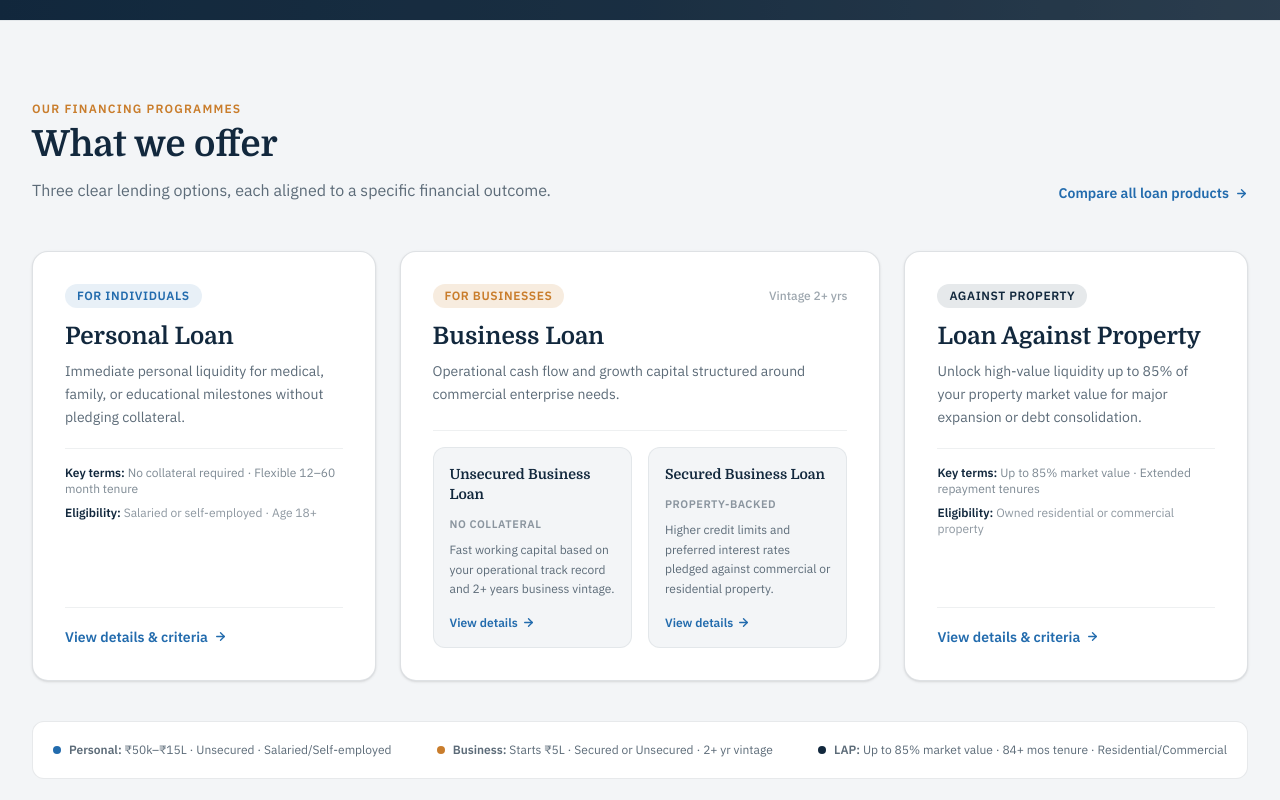
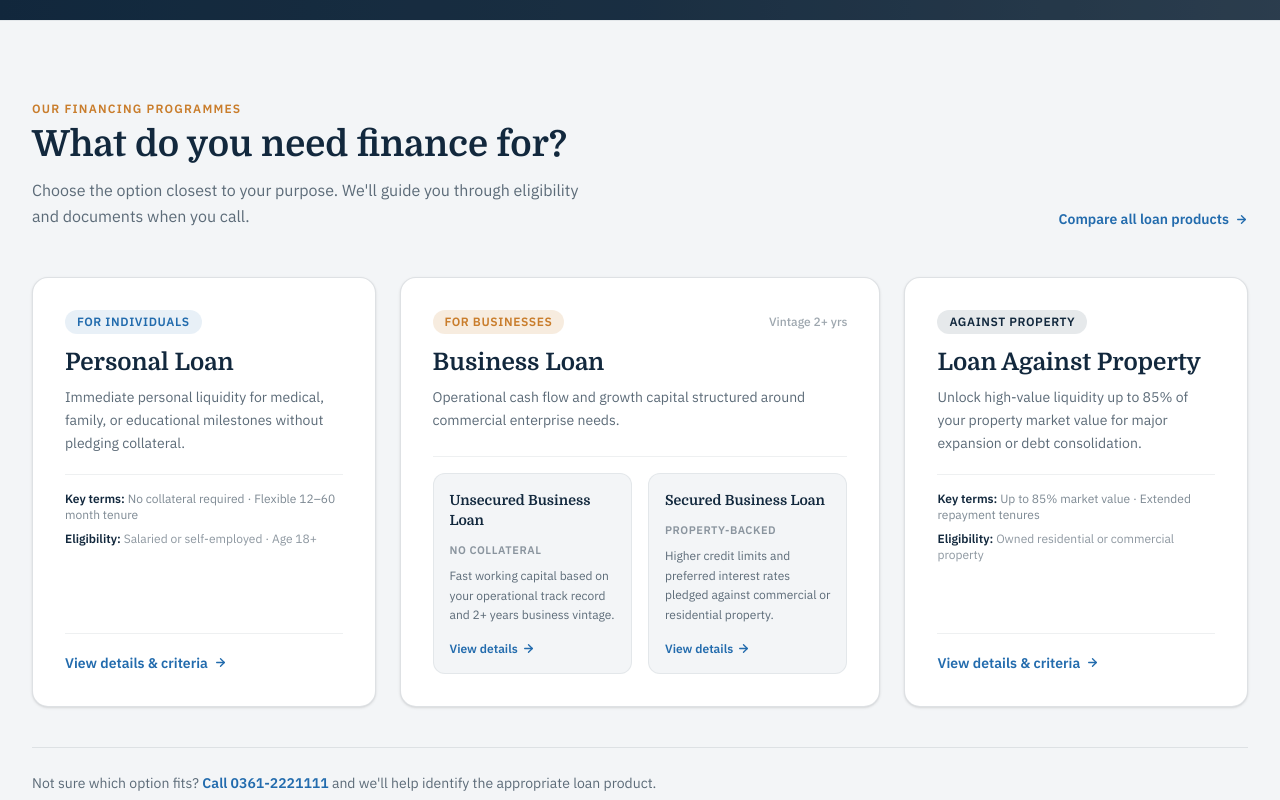
Before and after one commit to 2adityapatel/neelkanth-finbuild-website, a Next.js app: page / in a window 1280 px wide. Shown: the part 800-1600 px from the top of the page. Built offline with nearby package versions, Linux system fonts and the light colour scheme; grey boxes are pictures that could not be loaded.

Commit message:
refactor(products): update header to purpose-driven copy and replace comparison row with reassurance call line

```diff
--- a/app/components/home/WhatWeOfferSection.tsx
+++ b/app/components/home/WhatWeOfferSection.tsx
@@ -66,10 +66,10 @@ export default function WhatWeOfferSection() {
               Our financing programmes
             </p>
             <h2 className="text-3xl sm:text-4xl font-bold text-ink-navy">
-              What we offer
+              What do you need finance for?
             </h2>
             <p className="mt-3 text-slate max-w-xl text-sm sm:text-base leading-relaxed">
-              Three clear lending options, each aligned to a specific financial outcome.
+              Choose the option closest to your purpose. We&apos;ll guide you through eligibility and documents when you call.
             </p>
           </div>
           <Link
@@ -186,20 +186,18 @@ export default function WhatWeOfferSection() {
           )}
         </div>
 
-        {/* ── Compact comparison row ── */}
-        <div className="mt-10 rounded-xl bg-white border border-slate/15 p-5 hidden md:flex items-center justify-between gap-6 text-xs text-slate">
-          <div className="flex items-center gap-2">
-            <span className="h-2 w-2 rounded-full bg-neelkanth-blue shrink-0" />
-            <span><strong>Personal:</strong> ₹50k–₹15L · Unsecured · Salaried/Self-employed</span>
-          </div>
-          <div className="flex items-center gap-2">
-            <span className="h-2 w-2 rounded-full bg-sun-ochre shrink-0" />
-            <span><strong>Business:</strong> Starts ₹5L · Secured or Unsecured · 2+ yr vintage</span>
-          </div>
-          <div className="flex items-center gap-2">
-            <span className="h-2 w-2 rounded-full bg-ink-navy shrink-0" />
-            <span><strong>LAP:</strong> Up to 85% market value · 84+ mos tenure · Residential/Commercial</span>
-          </div>
+        {/* ── Lightweight reassurance line ── */}
+        <div className="mt-10 pt-6 border-t border-slate/15 text-center sm:text-left">
+          <p className="text-sm text-slate leading-relaxed">
+            Not sure which option fits?{" "}
+            <a
+              href="tel:03612221111"
+              className="font-semibold text-neelkanth-blue hover:underline underline-offset-4"
+            >
+              Call 0361-2221111
+            </a>{" "}
+            and we&apos;ll help identify the appropriate loan product.
+          </p>
         </div>
 
       </div>
```
